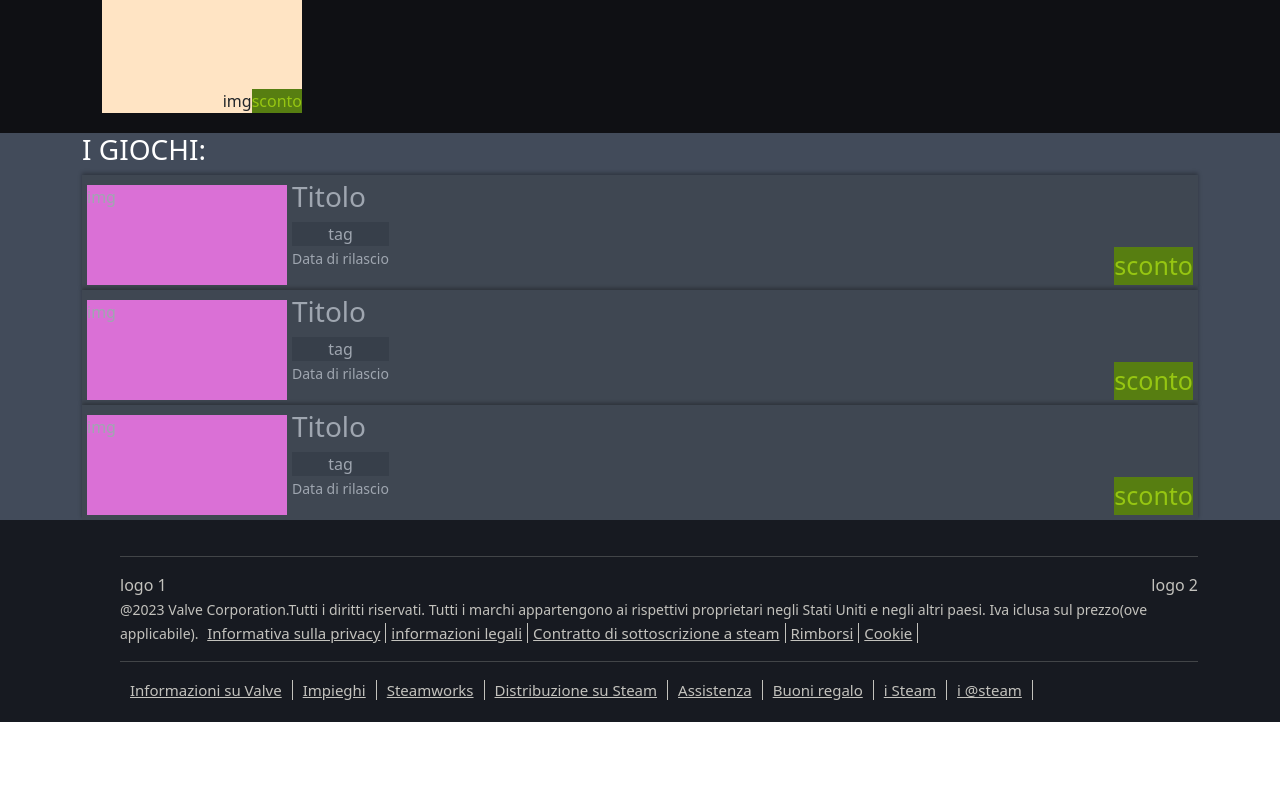
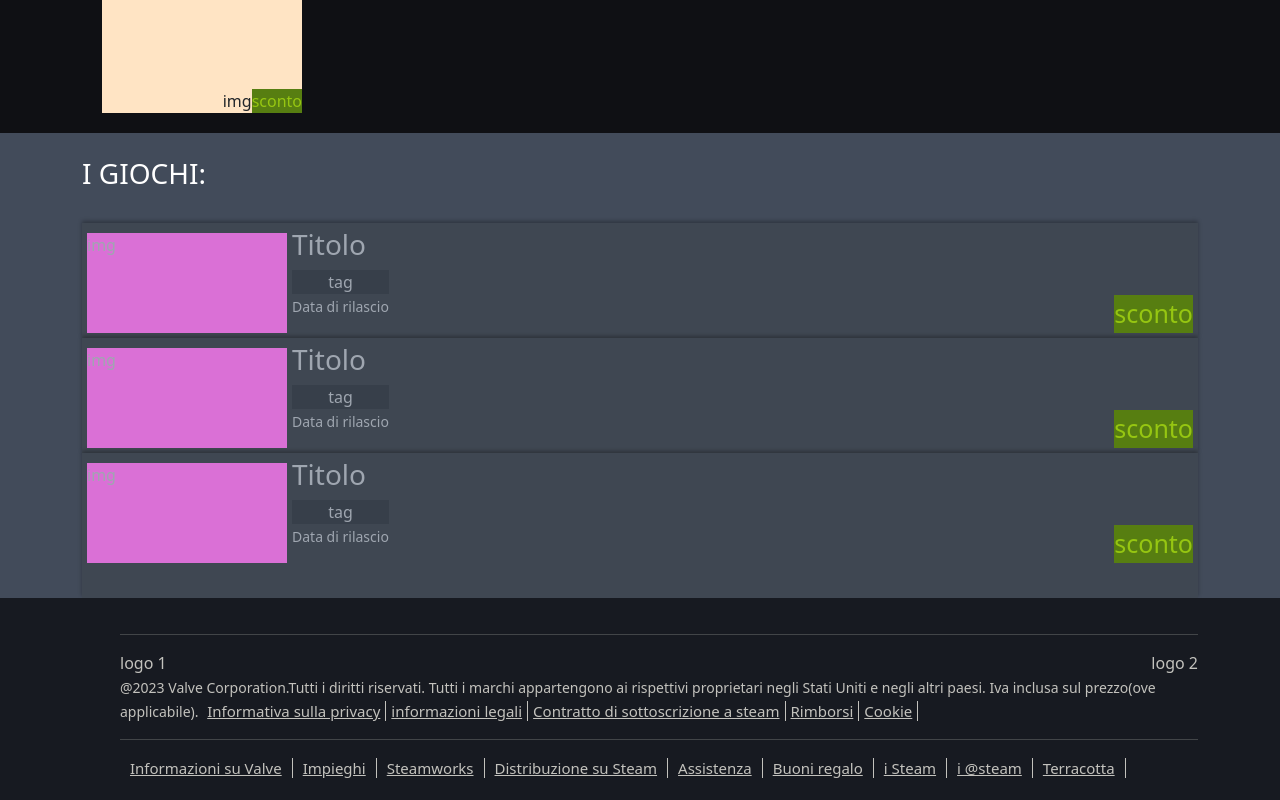
Before and after one commit to FilippoBonafini/boolsteam-frontend, a Vue app: page / in a window 1280 px wide. Shown: the part 549-1349 px from the top of the page. Before the commit the page ends 1271 px from the top, so only its background shows below. Built offline with nearby package versions, Linux system fonts and the light colour scheme.

Commit message:
corretto un paio di errori

```diff
--- a/src/components/AppCardList.vue
+++ b/src/components/AppCardList.vue
@@ -7,7 +7,7 @@ export default {
 <template>
   <main>
     <div class="container container-main-bot">
-      <h3>I GIOCHI:</h3>
+      <h3 class="py-4">I GIOCHI:</h3>
 
       <div class="contaier container-card-list">
         <div class="card-film d-flex justify-content-between align-items-end">
@@ -19,8 +19,7 @@ export default {
               <h3>Titolo</h3>
               <div class="tag">tag</div>
               <div>
-                <small>Data di rilascio</small
-                ><!--aggiungere l'icona delle piattaforme-->
+                <small>Data di rilascio</small><!--aggiungere l'icona delle piattaforme-->
               </div>
             </div>
           </div>
@@ -39,8 +38,7 @@ export default {
               <h3>Titolo</h3>
               <div class="tag">tag</div>
               <div>
-                <small>Data di rilascio</small
-                ><!--aggiungere l'icona delle piattaforme-->
+                <small>Data di rilascio</small><!--aggiungere l'icona delle piattaforme-->
               </div>
             </div>
           </div>
@@ -59,8 +57,7 @@ export default {
               <h3>Titolo</h3>
               <div class="tag">tag</div>
               <div>
-                <small>Data di rilascio</small
-                ><!--aggiungere l'icona delle piattaforme-->
+                <small>Data di rilascio</small><!--aggiungere l'icona delle piattaforme-->
               </div>
             </div>
           </div>
@@ -81,7 +78,7 @@ main {
   color: $card-text;
 }
 
-.container-main-bot > h3 {
+.container-main-bot>h3 {
   color: white;
 }
 
@@ -89,6 +86,10 @@ main {
   background-color: $card-bg;
   padding-top: 5px;
   box-shadow: 0px -2px 4px rgba(0, 0, 0, 0.3);
+}
+
+.container-card-list:last-child {
+  padding-bottom: 30px;
 }
 
 .container-img {
--- a/src/components/AppFooter.vue
+++ b/src/components/AppFooter.vue
@@ -11,7 +11,7 @@
                 <small>
                     @2023 Valve Corporation.Tutti i diritti riservati. Tutti i marchi appartengono ai rispettivi proprietari
                     negli Stati Uniti e negli altri paesi.
-                    Iva iclusa sul prezzo(ove applicabile).
+                    Iva inclusa sul prezzo(ove applicabile).
 
                     <a href="">Informativa sulla privacy</a>
                     <a href="">informazioni legali</a>
@@ -31,6 +31,7 @@
                 <!--da inserire al posto di i l'icona-->
                 <a href="">i Steam</a>
                 <a href="">i @steam</a>
+                <a href="">Terracotta</a>
             </div>
         </div>
 
```
